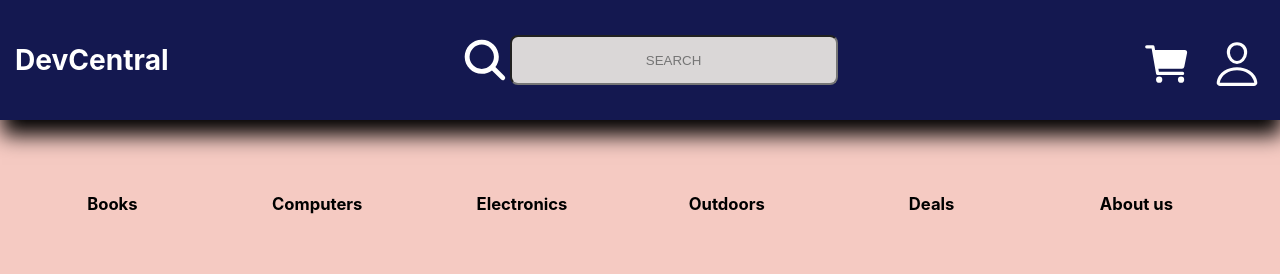
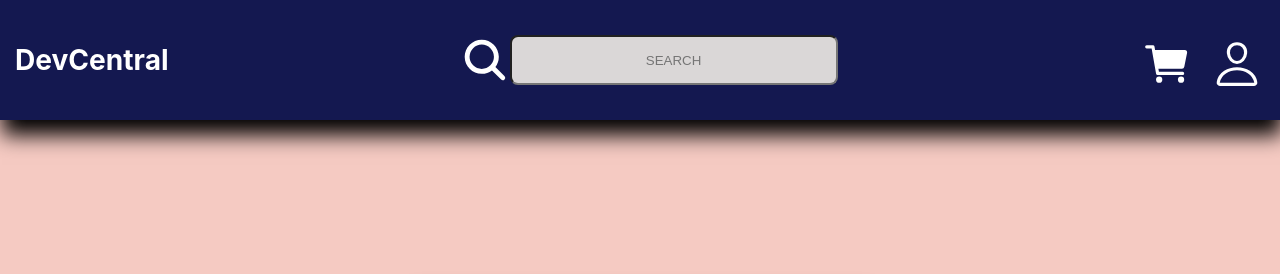
Before and after one commit to Jacob-Hoskins/resturant_ecommerce, a React (Create React App) app: page / in a window 1280 px wide. Shown: the top 274 px of the page. Built offline with nearby package versions, Linux system fonts and the light colour scheme.

Commit message:
test cause netlify wont update

```diff
--- a/src/App.js
+++ b/src/App.js
@@ -12,7 +12,7 @@ function App() {
   return (
     <Container>
       <NavBar />
-      <MenuBar />
+      {/* <MenuBar /> */}
       <OptionLeft title='Books' image='../Pictures/books.jpg' />
       <OptionLeft title='Outdoors' image='https://cdn.thecoolist.com/wp-content/uploads/2020/10/Used-Outdoor-Gear-and-Sporting-Goods-Stores.jpg' />
       <OptionLeft title='Deals' image='https://encrypted-tbn0.gstatic.com/images?q=tbn:ANd9GcRGDu7y_mDz5hcbNklb25cmj_kNGmLRecUiwA&usqp=CAU' />
```
